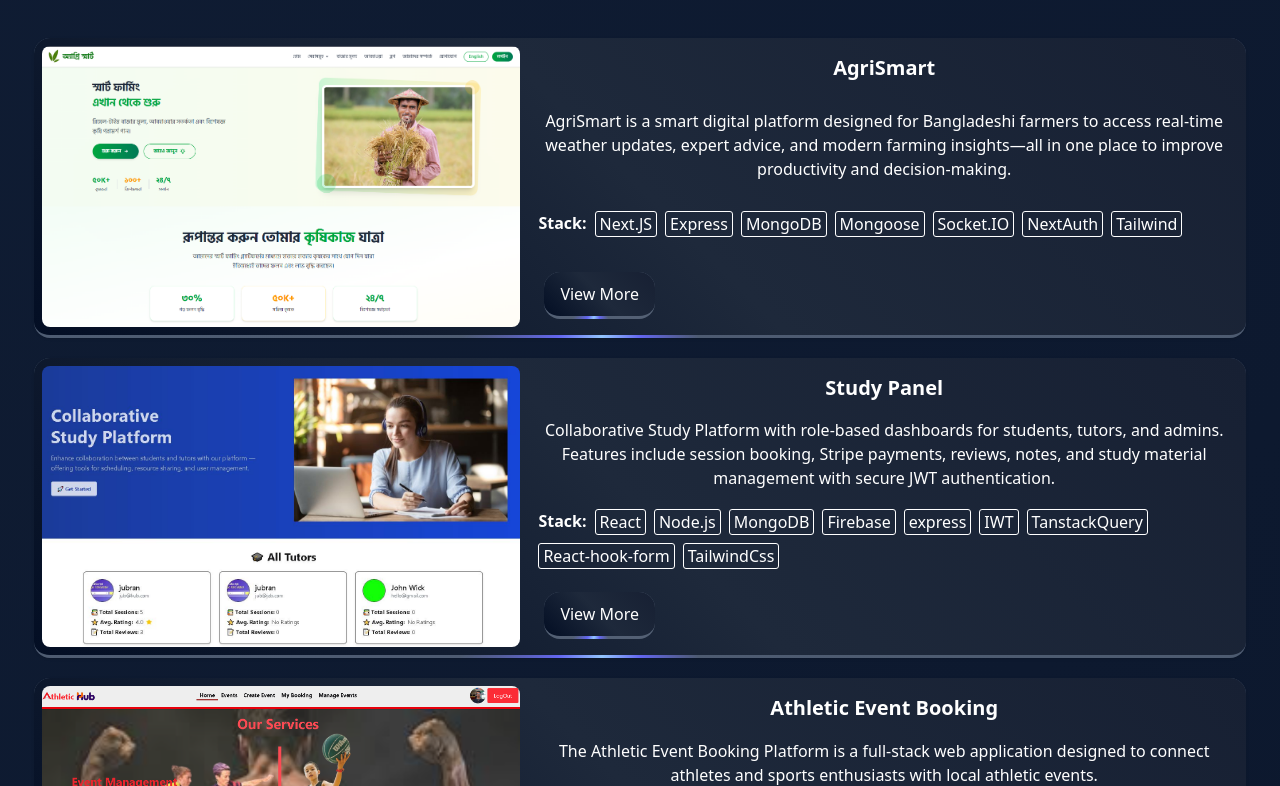
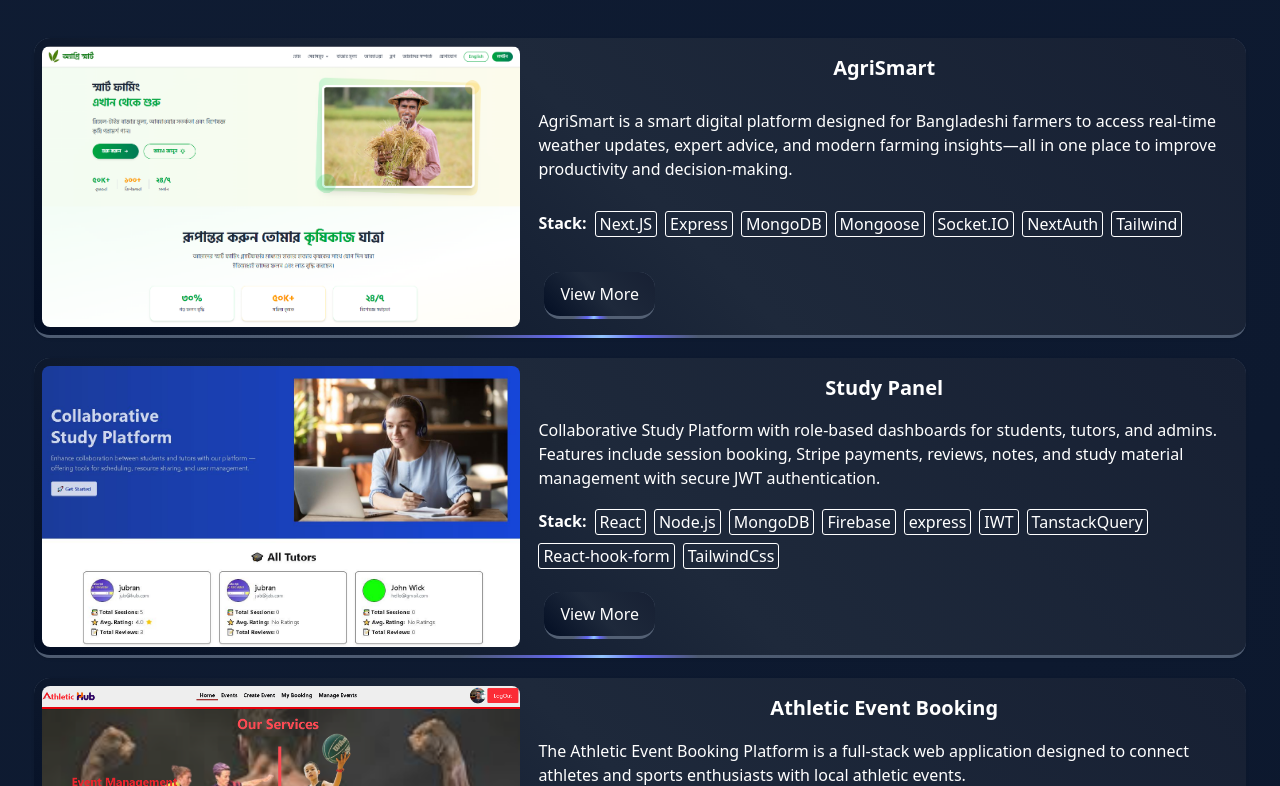
Before and after one commit to Arifuzzaman01/portfolio, a React (Vite) app: page / in a window 1280 px wide. Shown: the part 1934-2720 px from the top of the page. Built offline with nearby package versions, Linux system fonts and the light colour scheme.

Commit message:
solve some bug

```diff
--- a/src/components/projects/Projects.jsx
+++ b/src/components/projects/Projects.jsx
@@ -115,7 +115,7 @@ const Projects = () => {
             </div>
             <div className="space-y-3   p-2 rounded-[8px] flex flex-col justify-between flex-2 ">
               <h3 className="text-xl font-semibold  mb-2">{project.name}</h3>
-              <p className=" ">{project.subTitle}</p>
+              <p className=" text-center md:text-start">{project.subTitle}</p>
               <p className="  mb-4 flex flex-wrap gap-2">
                 <span className="font-bold ">Stack: </span>{" "}
                 {project.stack.map((s) => (
```
